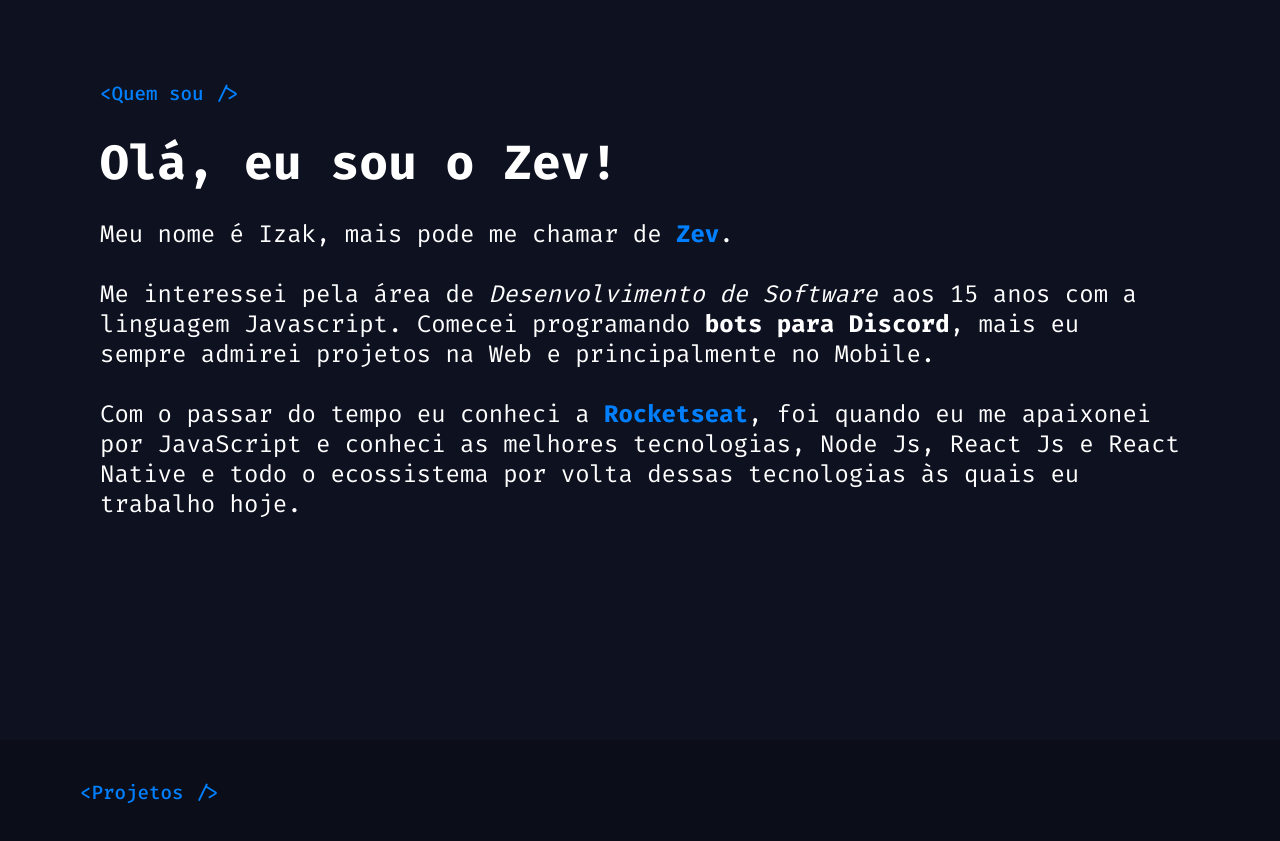
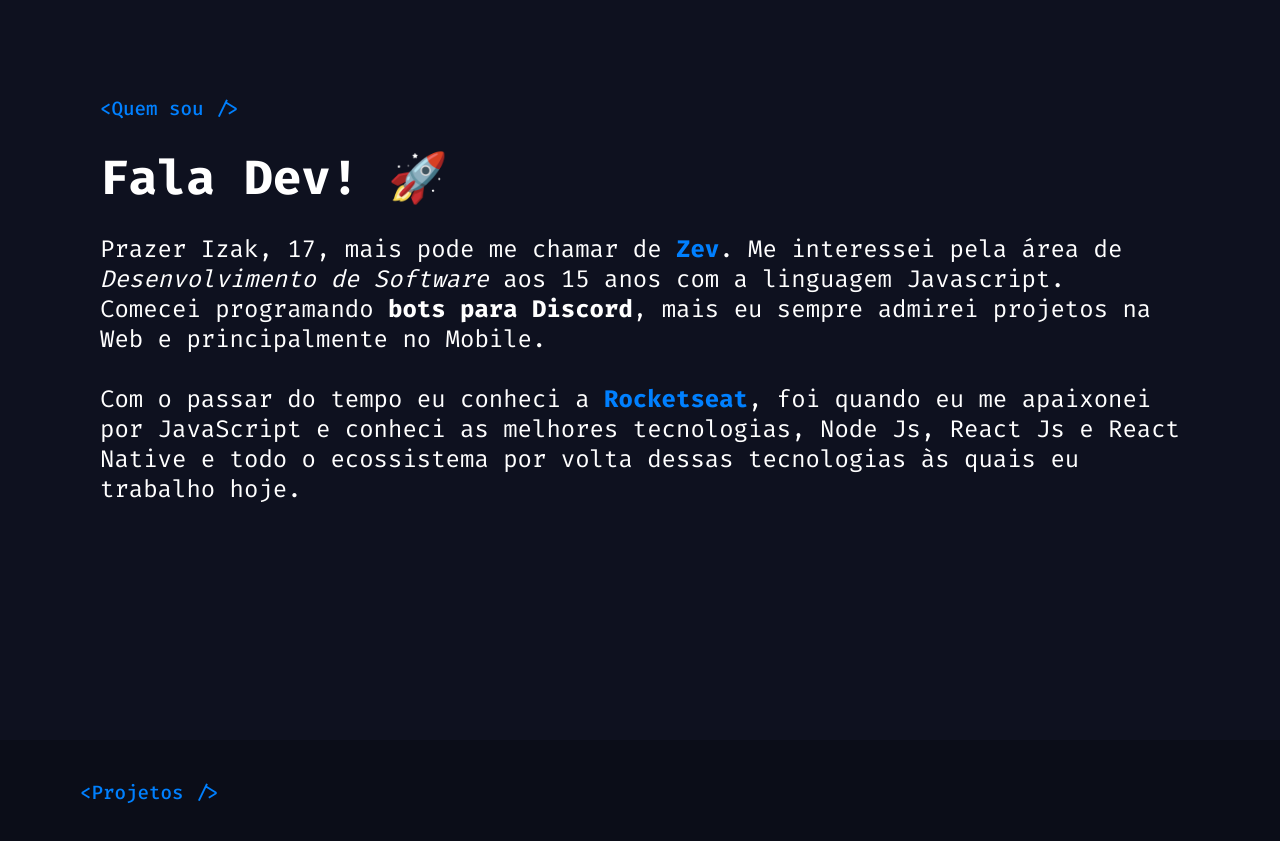
Before and after one commit to izakdvlpr/website, a Next.js app: page / in a window 1280 px wide. Shown: the part 940-1781 px from the top of the page. Built offline with nearby package versions, Linux system fonts and the light colour scheme.

Commit message:
fix(index.tsx): correcting grammar errors

```diff
--- a/src/components/About/index.tsx
+++ b/src/components/About/index.tsx
@@ -15,17 +15,15 @@ const About: React.FC = () => {
         {'<'}Quem sou{' />'}
       </Category>
 
-      <Title>Olá, eu sou o Zev!</Title>
+      {/* eslint-disable-next-line jsx-a11y/accessible-emoji */}
+      <Title>Fala Dev! 🚀</Title>
 
       <Description>
-        Meu nome é Izak, mais pode me chamar de{' '}
-        <ExternalLink href="https://github.com/zevdvlpr">Zev</ExternalLink>.
-        <br />
-        <br />
-        Me interessei pela área de <i>Desenvolvimento de Software</i> aos 15
-        anos com a linguagem Javascript. Comecei programando{' '}
-        <b>bots para Discord</b>, mais eu sempre admirei projetos na Web e
-        principalmente no Mobile.
+        Prazer Izak, 17, mais pode me chamar de{' '}
+        <ExternalLink href="https://github.com/zevdvlpr">Zev</ExternalLink>. Me
+        interessei pela área de <i>Desenvolvimento de Software</i> aos 15 anos
+        com a linguagem Javascript. Comecei programando <b>bots para Discord</b>
+        , mais eu sempre admirei projetos na Web e principalmente no Mobile.
         <br />
         <br />
         Com o passar do tempo eu conheci a{' '}
```
